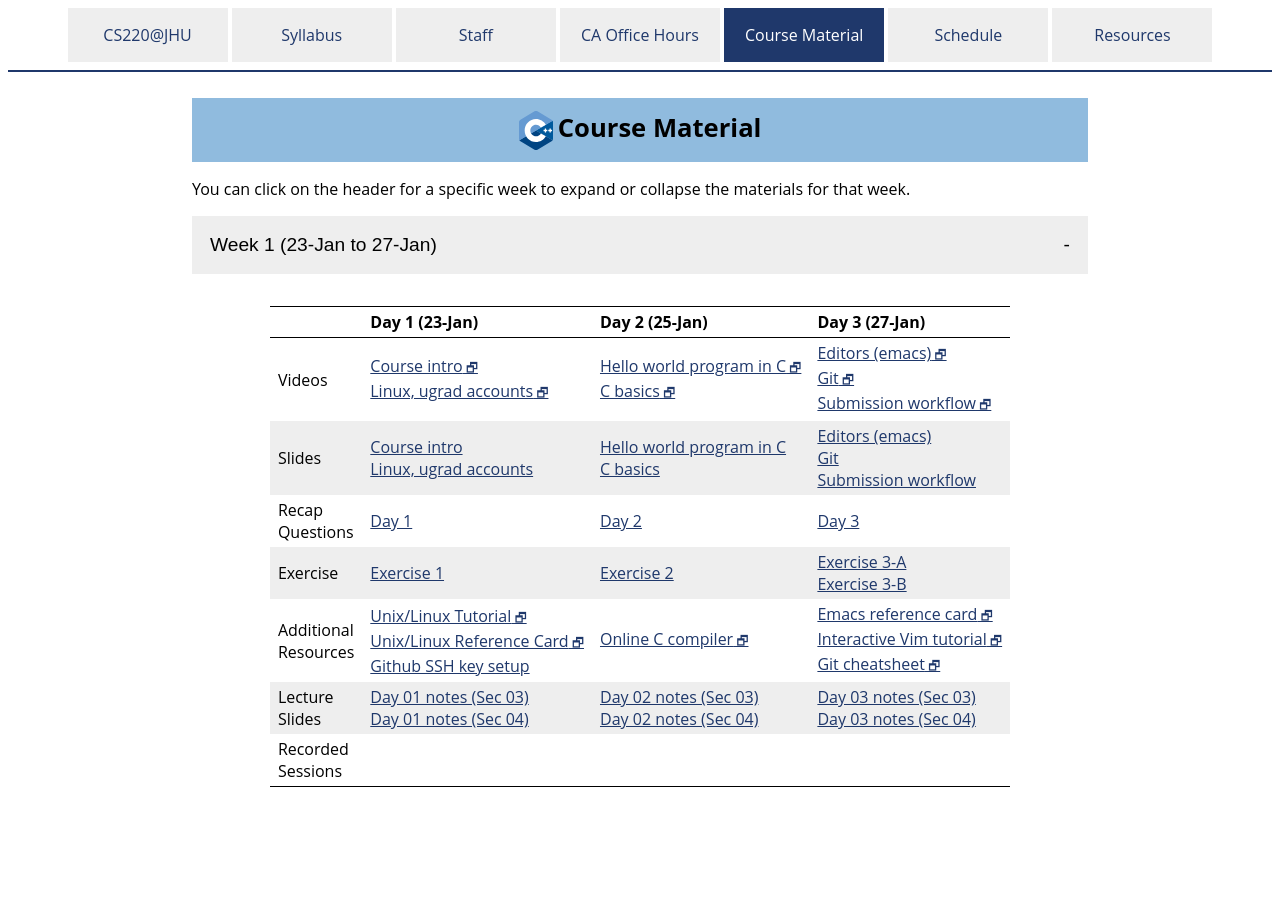
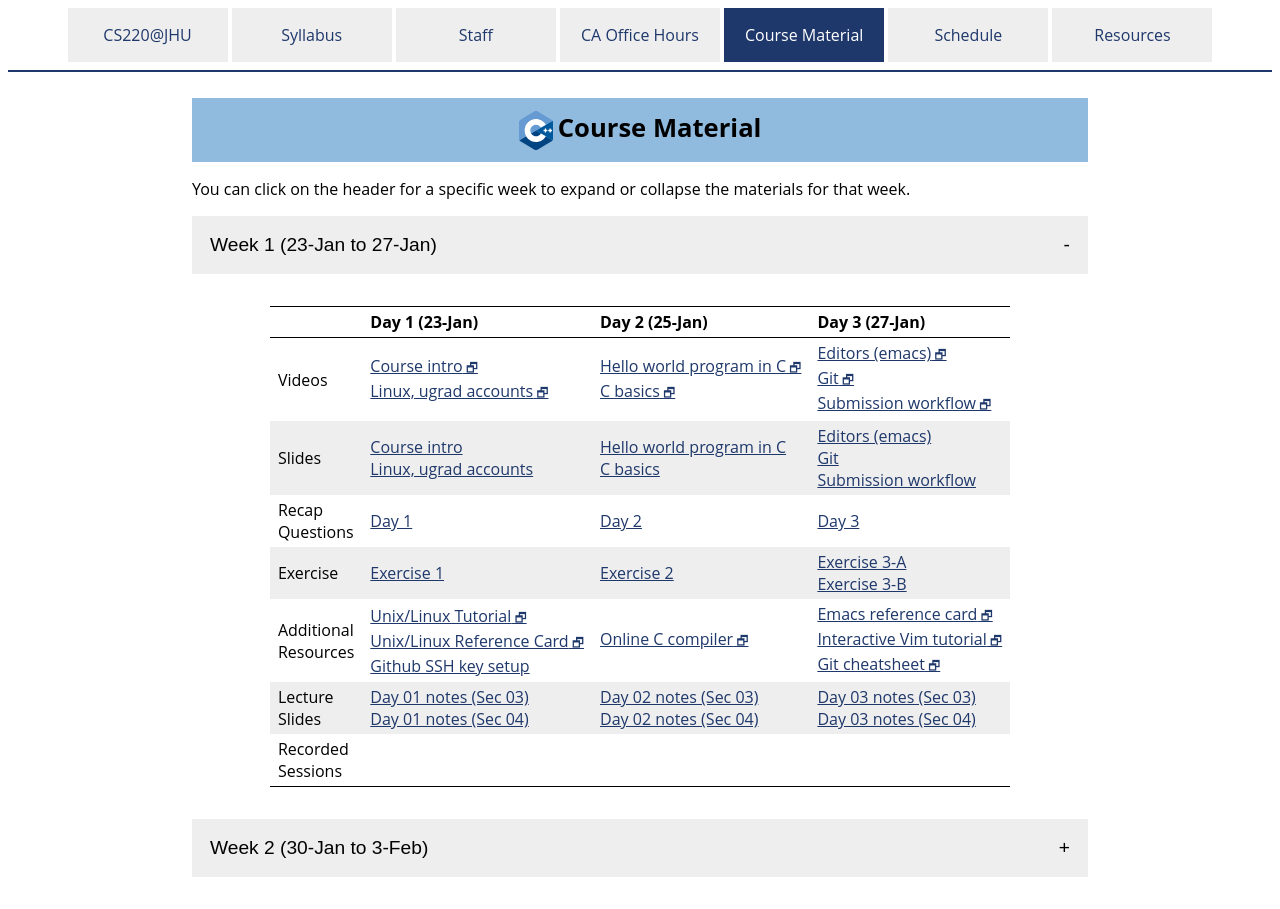
Before and after one commit to vivek-booshan/cs220-sp23, a Jekyll site: the page built from material.md, in a window 1280 px wide. Built offline with Jekyll 4.4.1, drawn with Linux system fonts in a browser that asks for light colours.

```diff
--- a/material.md
+++ b/material.md
@@ -75,6 +75,63 @@ the materials for that week.
   </tbody>
 </table>
 </div>
+<button type="button" id="week_2_toggle" class="week_control_button">Week 2 (30-Jan to 3-Feb)</button>
+<div id="week_2" class="collapsible">
+<table>
+  <thead>
+    <tr>
+      <th></th>
+      <th>Day 4 (30-Jan)</th>
+      <th>Day 5 (1-Feb)</th>
+      <th>Day 6 (3-Feb)</th>
+    </tr>
+  </thead>
+  <tbody>
+    <tr>
+      <td>Videos</td>
+      <td><a class='external' target='_blank' href='https://jh.hosted.panopto.com/Panopto/Pages/Viewer.aspx?id=45b14d44-3d4e-4fd7-b0c0-ae230027aef2'>Logical operators, control flow</a></td>
+      <td><a class='external' target='_blank' href='https://jh.hosted.panopto.com/Panopto/Pages/Viewer.aspx?id=58f4d402-fd0d-4868-b805-ae230027ab93'>Arrays, ASCII</a><br><a class='external' target='_blank' href='https://jh.hosted.panopto.com/Panopto/Pages/Viewer.aspx?id=06a4f1da-f6a1-4212-b686-ae230027ab33'>C strings</a></td>
+      <td><a class='external' target='_blank' href='https://jh.hosted.panopto.com/Panopto/Pages/Viewer.aspx?id=ae149930-15ce-460c-a2df-ae230027aac0'>File I/O, assert, math functions</a><br><a class='external' target='_blank' href='https://jh.hosted.panopto.com/Panopto/Pages/Viewer.aspx?id=1de2958b-f8b8-4fae-ac47-ae230027aa77'>Writing functions, command line arguments</a></td>
+    </tr>
+    <tr>
+      <td>Slides</td>
+      <td><a href='slides/day04_control_flow.pdf'>Logical operators, control flow</a></td>
+      <td><a href='slides/day05_arrays.pdf'>Arrays</a><br><a href='slides/day05_c_strings.pdf'>C strings</a></td>
+      <td><a href='slides/day06_fileio_assertion_math.pdf'>File I/O, assert, math functions</a><br><a href='slides/day06_functions_command_line_arguments.pdf'>Writing functions, command line arguments</a></td>
+    </tr>
+    <tr>
+      <td>Recap<br>Questions</td>
+      <td><a href='questions/day04.html'>Day 4</a></td>
+      <td><a href='questions/day05.html'>Day 5</a></td>
+      <td><a href='questions/day06.html'>Day 6</a></td>
+    </tr>
+    <tr>
+      <td>Exercise</td>
+      <td><a href='exercise/ex04.html'>Exercise 4</a></td>
+      <td><a href='exercise/ex05.html'>Exercise 5</a></td>
+      <td><a href='exercise/ex06.html'>Exercise 6</a></td>
+    </tr>
+    <tr>
+      <td>Additional<br>Resources</td>
+      <td></td>
+      <td></td>
+      <td></td>
+    </tr>
+    <tr>
+      <td>Lecture<br>Slides</td>
+      <td></td>
+      <td></td>
+      <td></td>
+    </tr>
+    <tr>
+      <td>Recorded<br>Sessions</td>
+      <td></td>
+      <td></td>
+      <td></td>
+    </tr>
+  </tbody>
+</table>
+</div>
 <script type="text/javascript">
   // Create and register a click handler for button clicks to expand/contract
   // specified content div
```
Also changed, not shown: material.csv (+16 -0 lines), 1 other file.
